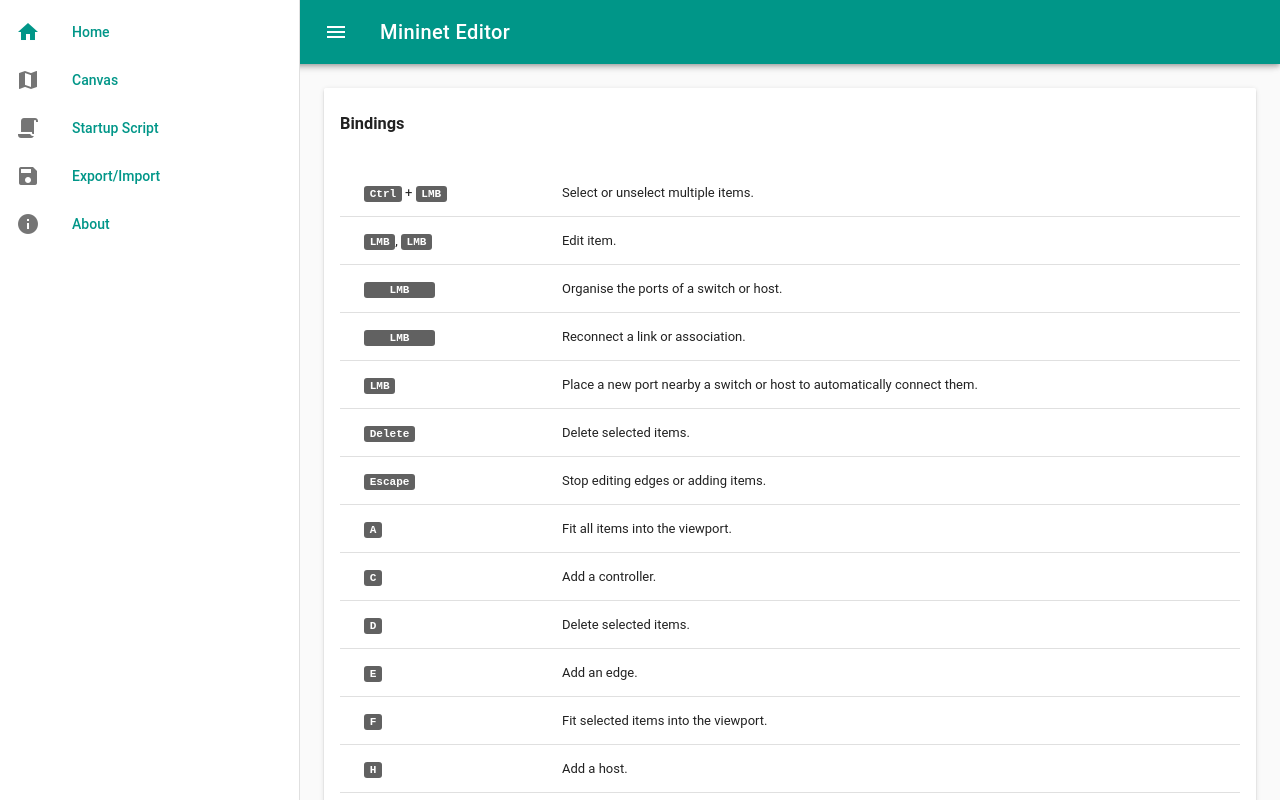
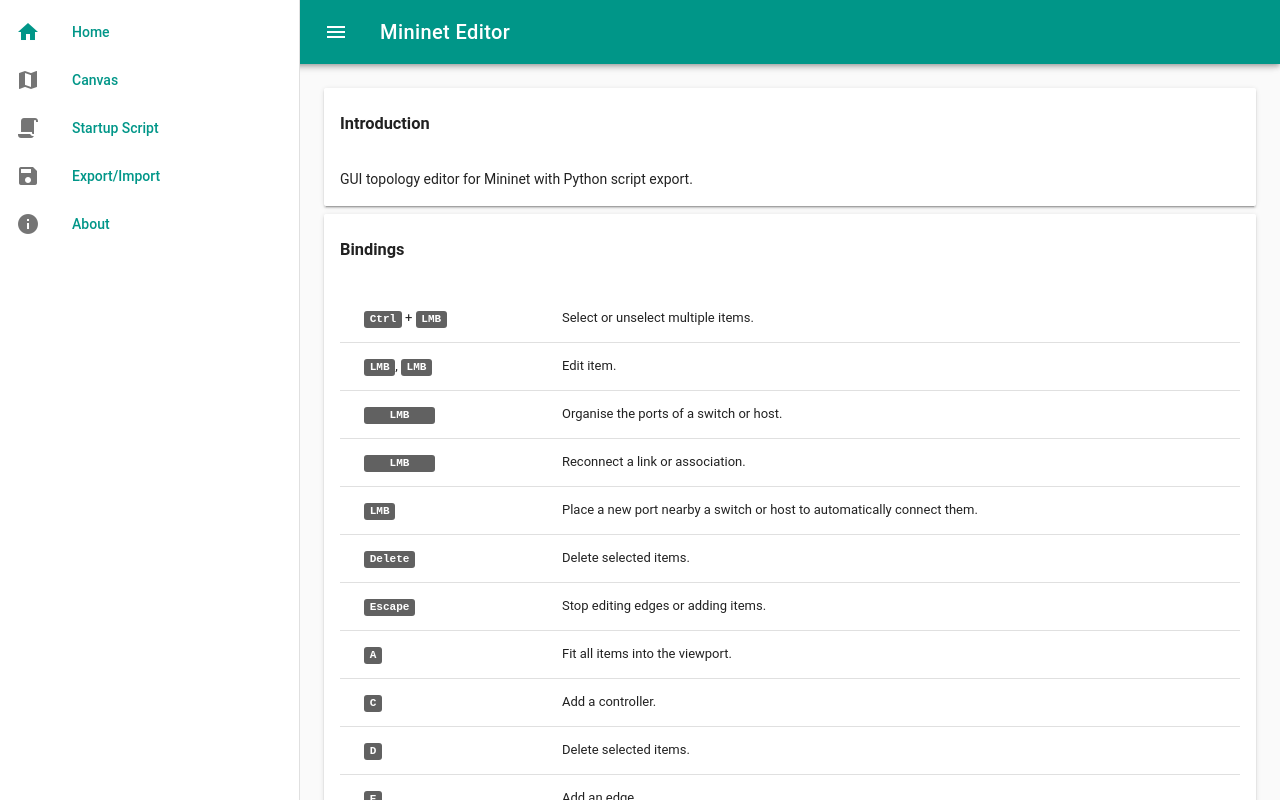
Before and after one commit to Thomaash/me, a Vue app: page /#/ in a window 1280 px wide. Shown: the top 800 px of the page. Built offline with nearby package versions, Linux system fonts and the light colour scheme; what vuetify-confirm would draw is missing.

Commit message:
Add basic introduction to the home

```diff
--- a/src/components/Home.vue
+++ b/src/components/Home.vue
@@ -2,6 +2,16 @@
   <v-slide-y-transition mode="out-in">
     <v-container grid-list-md>
       <v-layout wrap>
+        <v-flex xs12>
+          <v-card>
+            <v-card-title primary-title>
+              <h3>Introduction</h3>
+            </v-card-title>
+            <v-card-text>
+              GUI topology editor for Mininet with Python script export.
+            </v-card-text>
+          </v-card>
+        </v-flex>
         <v-flex xs12>
           <BindingsCard/>
         </v-flex>
```
